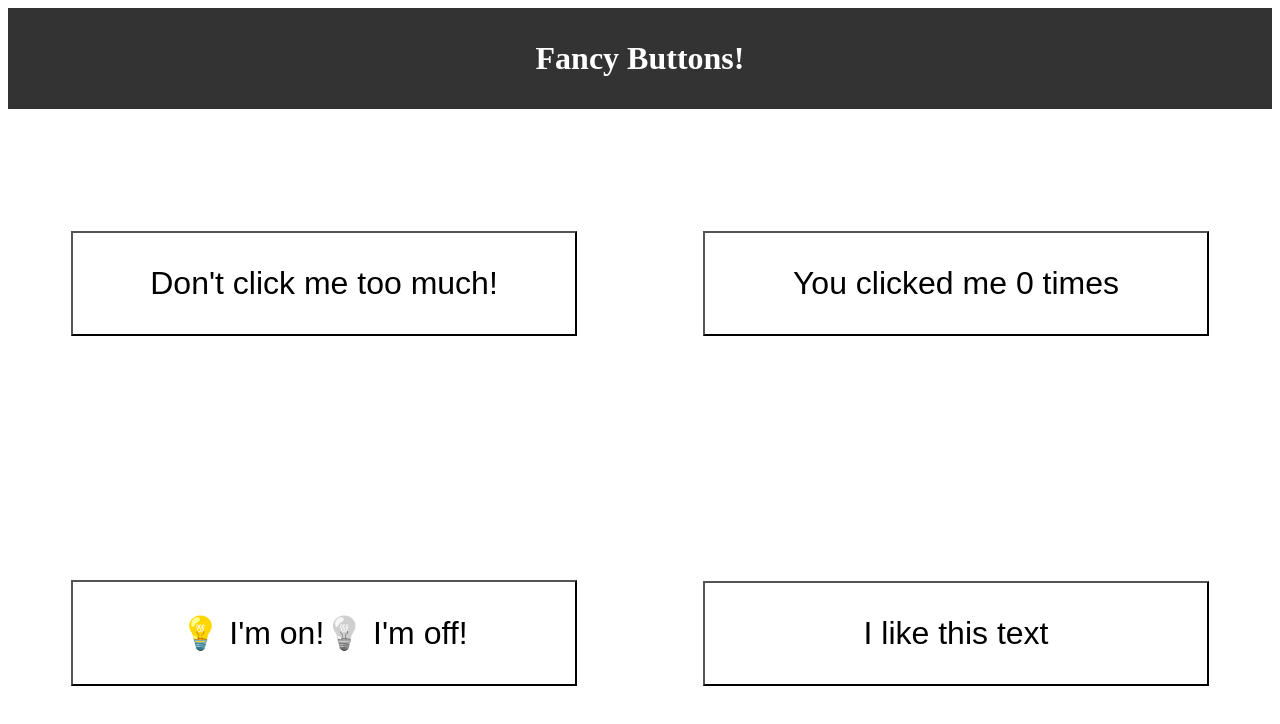
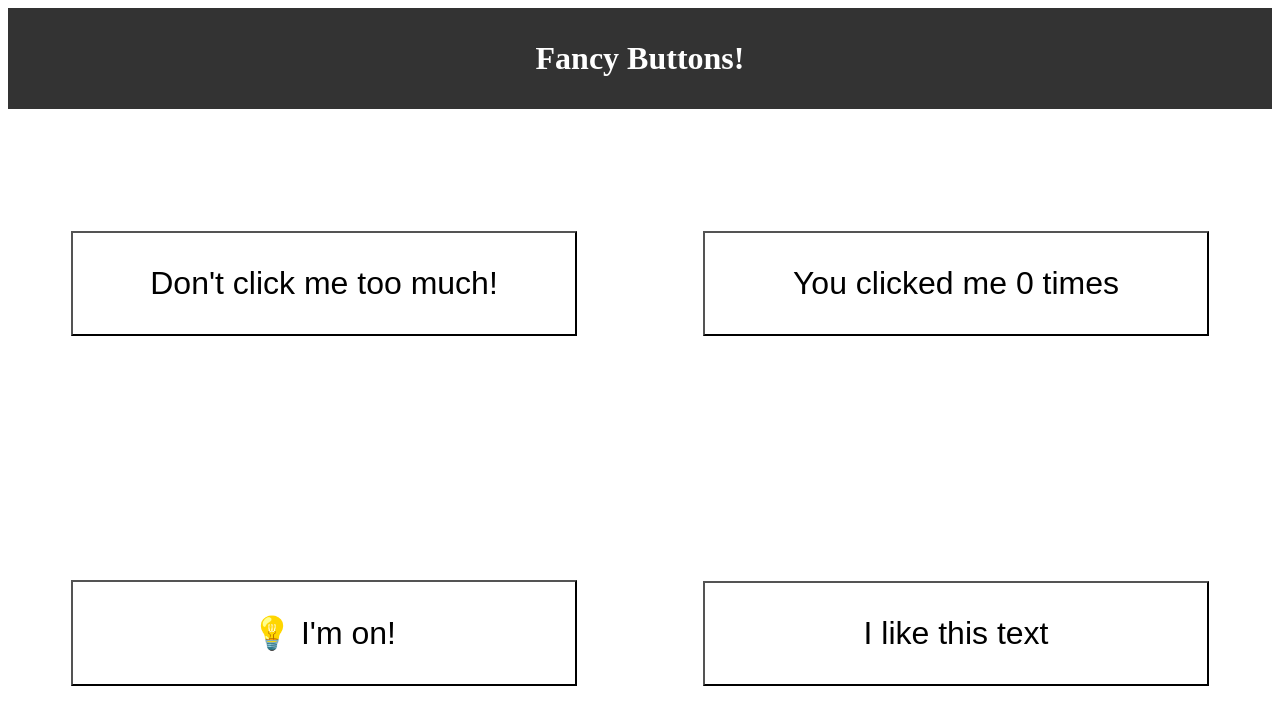
Before and after one commit to Trishnarjun/fancy-buttons, a React (Create React App) app: page / in a window 1280 px wide. Shown: the top 724 px of the page. Built offline with nearby package versions, Linux system fonts and the light colour scheme.

Commit message:
logic for light switch turning on and of with button click

```diff
--- a/src/components/LightSwitchButton.js
+++ b/src/components/LightSwitchButton.js
@@ -1,10 +1,18 @@
 import { useState } from "react";
 
 function LightSwitchButton(){
-  const [light, setLight] = useState();
+  let [light, setLight] = useState(0);
+  console.log(`light:`,light)
+  if (light !== 1) {
+    return (
+      <button onClick={() => setLight(light + 1)} className="LightSwitchButton">
+        {/* When the state is on */}<span className="on"><i>💡</i> I'm on!</span>
+      </button>
+    );
+  }
+
   return (
-    <button className="LightSwitchButton">
-      {/* When the state is on */}<span className="on"><i>💡</i> I'm on!</span>
+    <button onClick={() => setLight(light = 0)} className="LightSwitchButton">
       {/* When the state is off */}<span className="off"><i>💡</i> I'm off!</span>
     </button>
   );
```
